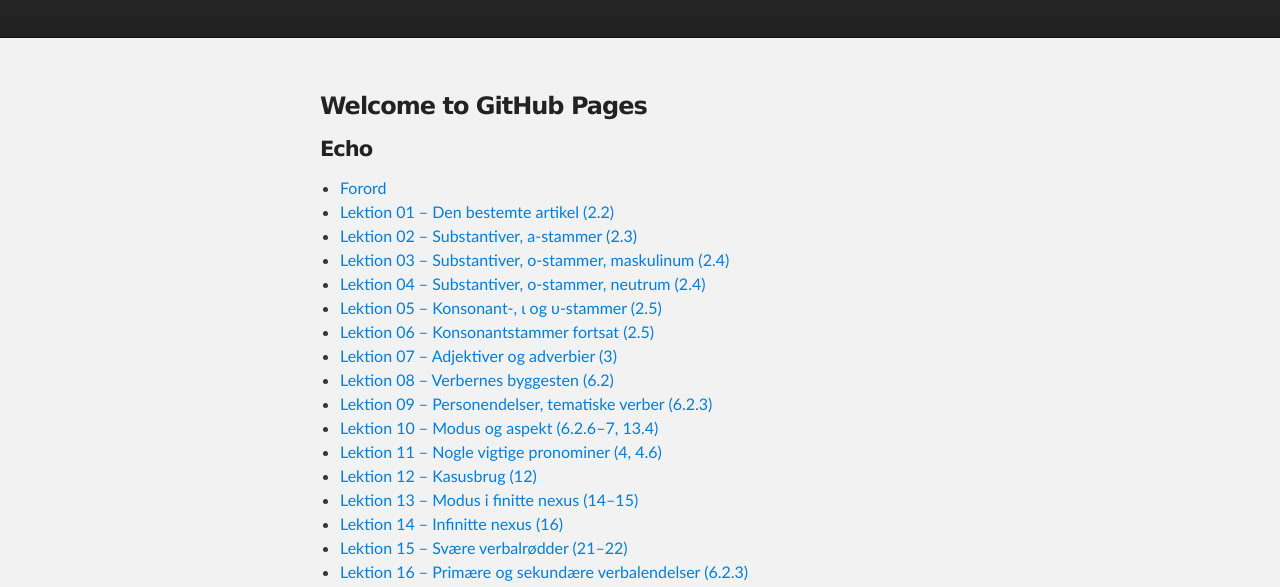
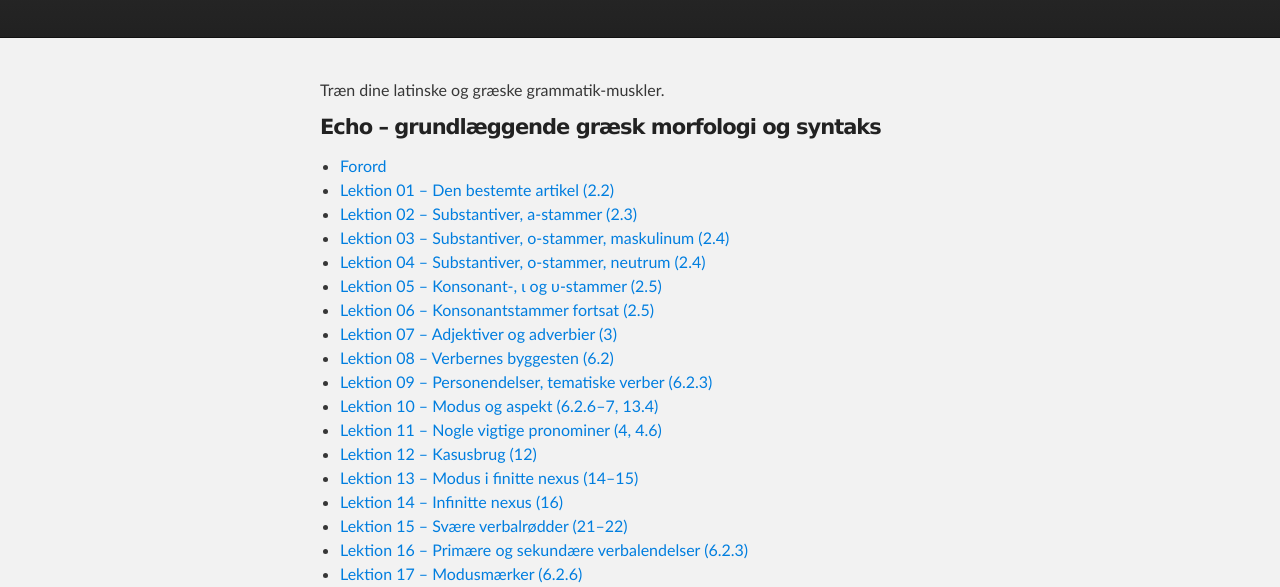
Before and after one commit to stenskjaer/stenskjaer.github.io, a plain HTML site: page index.html in a window 1280 px wide. Shown: the part 208-795 px from the top of the page. Drawn offline with Linux system fonts and the light colour scheme.

Commit message:
Last modifications before first presentation

```diff
--- a/index.html
+++ b/index.html
@@ -27,9 +27,9 @@
     <!-- MAIN CONTENT -->
     <div id="main_content_wrap" class="outer">
       <section id="main_content" class="inner">
-        <h3>Welcome to GitHub Pages</h3>
+		Træn dine latinske og græske grammatik-muskler.
 
-		<h4>Echo</h4>
+		<h4>Echo – grundlæggende græsk morfologi og syntaks</h4>
 
 		<ul>
 		  <li><a href="slides/echo/forord.html">Forord</a></li>
```
